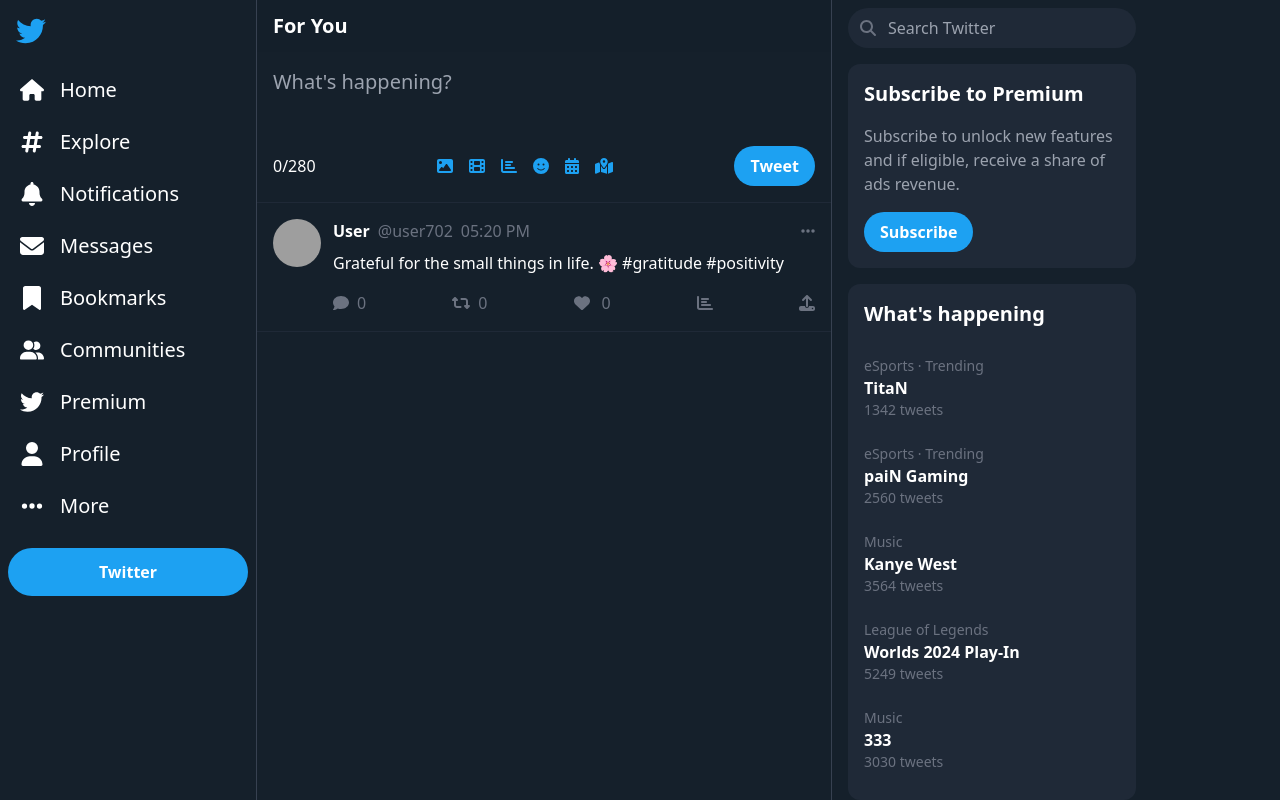
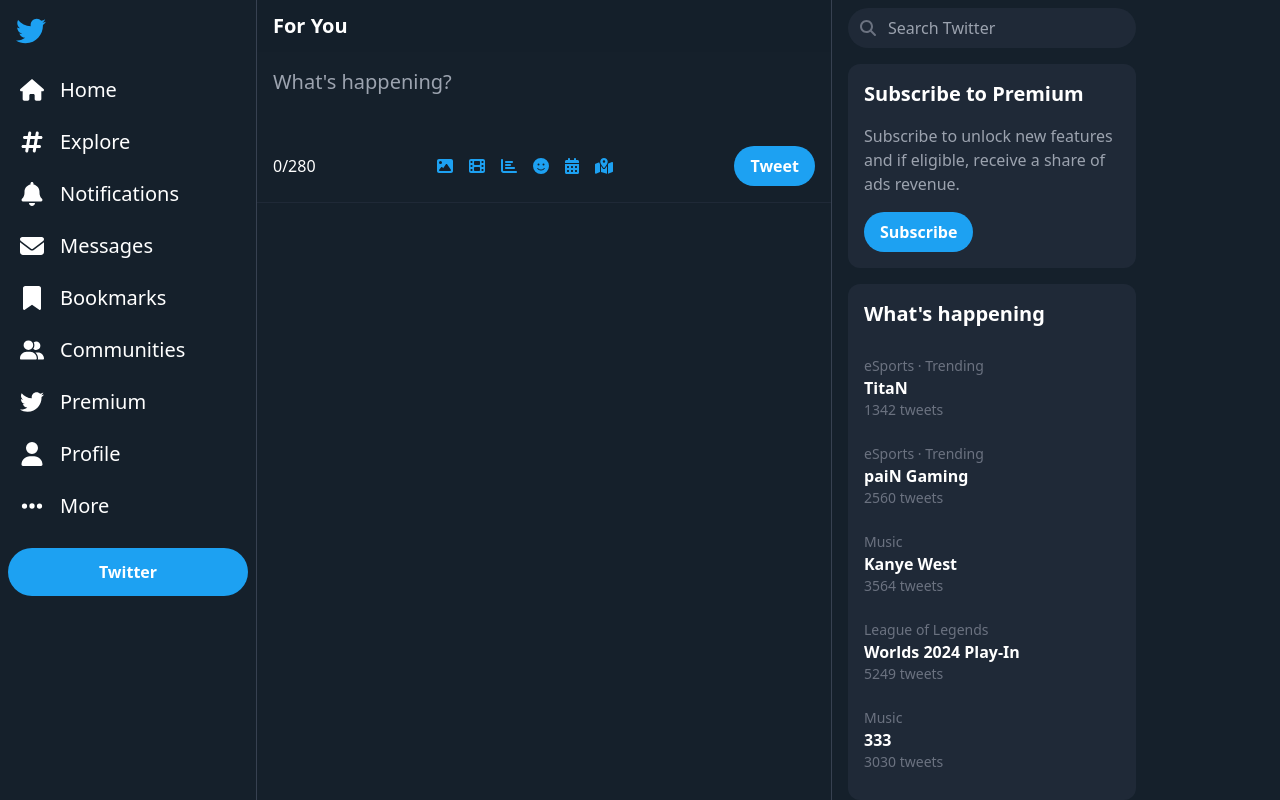
Before and after one commit to lirajoaop/twitter, a React (Vite) app: page / in a window 1280 px wide. Shown: the top 800 px of the page. Built offline with nearby package versions, Linux system fonts and the light colour scheme; grey boxes are pictures that could not be loaded.

Commit message:
Fix bug in like, retweet, and comment button response

```diff
--- a/src/App.jsx
+++ b/src/App.jsx
@@ -15,7 +15,7 @@
   useEffect(() => {
     const interval = setInterval(() => {
       addNewRandomTweets();
-    }, 5000);
+    }, 20000);
     return () => clearInterval(interval);
   }, []);
 
@@ -49,11 +49,9 @@
     addNewTweet(randomTweet, Math.random() > 0.7);
   };
 
-  const randomTweet = () => {};
-
   const addNewTweet = (content, includeImage = false) => {
     const newTweet = {
-      id: v4,
+      id: v4(),
       name: "User",
       username: `user${Math.floor(Math.random() * 1000)}`,
       avatar: getAvatar(`user${Math.floor(Math.random() * 1000)}@email.com`),
@@ -83,9 +81,10 @@
             onTweet={(content) => addNewTweet(content, Math.random() > 0.6)}
           />
           <div>
-            {tweets.map((tweet) => (
-              <Tweet key={tweet.id} tweet={tweet} />
-            ))}
+            {tweets.map((tweet) => {
+              console.log(tweet);
+              return <Tweet key={tweet.id} tweet={tweet} />;
+            })}
           </div>
         </main>
         <aside className="hidden xl:block w-80 px-4">
--- a/src/components/TrendItem/index.jsx
+++ b/src/components/TrendItem/index.jsx
@@ -10,7 +10,7 @@
   );
 }
 
-TrendItem.PropTypes = {
+TrendItem.propTypes = {
   category: PropTypes.string,
   name: PropTypes.string,
   tweetCount: PropTypes.string,
--- a/src/components/Tweet/index.jsx
+++ b/src/components/Tweet/index.jsx
@@ -7,27 +7,27 @@
   faUpload,
 } from "@fortawesome/free-solid-svg-icons";
 import { FontAwesomeIcon } from "@fortawesome/react-fontawesome";
-import { useState } from "react";
+import React, { useState } from "react";
 
 export function Tweet({ tweet }) {
-  const [comments, setComments] = useState(0);
-  const [like, setLikes] = useState(0);
-  const [retweet, setRetweet] = useState(0);
+  const [comments, setComments] = useState(tweet.comments || 0);
+  const [likes, setLikes] = useState(tweet.likes || 0);
+  const [retweets, setRetweets] = useState(tweet.retweets || 0);
 
   function handleAction(action) {
     switch (action) {
       case "like":
-        setLikes((likes) => likes + 1);
+        setLikes((prevLikes) => prevLikes + 1);
         break;
 
       case "retweet":
-        setRetweet((retweet) => retweet + 1);
+        setRetweets((prevRetweets) => prevRetweets + 1);
 
         break;
 
+      case "comment":
+        setComments((prevComments) => prevComments + 1);
       default:
-        setComments((comments) => comments + 1);
-
         break;
     }
   }
@@ -75,14 +75,14 @@
                 icon={faRetweet}
                 onClick={() => handleAction("retweet")}
               />
-              <span className="ml-2">{retweet}</span>
+              <span className="ml-2">{retweets}</span>
             </div>
             <div className="flex items-center cursor-pointer hover:text-red-400 gap-1">
               <FontAwesomeIcon
                 icon={faHeart}
                 onClick={() => handleAction("like")}
               />
-              <span className="ml-2">{like}</span>
+              <span className="ml-2">{likes}</span>
             </div>
             <div className="flex items-center cursor-pointer hover:text-twitter-blue gap-1">
               <FontAwesomeIcon icon={faChartBar} />
@@ -96,3 +96,5 @@
     </div>
   );
 }
+
+export const MemoizedTweet = React.memo(Tweet);
```
